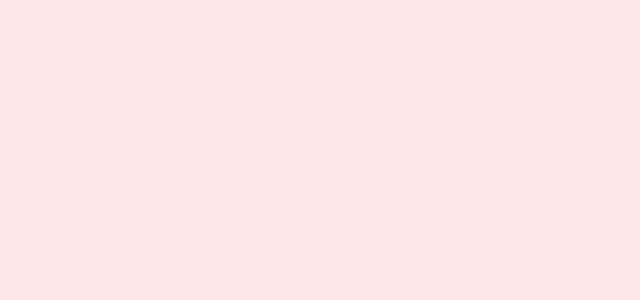
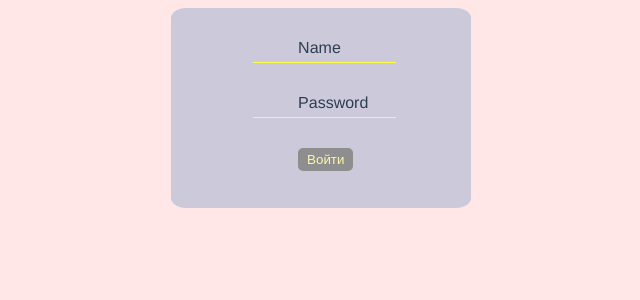
Before and after one commit to js-shag-course/stepchat, a Vue app in the folder web/: page /sign in a window 1280 px wide. Shown: the top 300 px of the page, without its empty margins (343-983 px from the left). Built offline with nearby package versions, Linux system fonts and the light colour scheme.

Commit message:
Е.А
Добавил регистрационную страницу и страницу входа, по путям /reg и /sign

```diff
--- a/web/src/App.vue
+++ b/web/src/App.vue
@@ -3,6 +3,7 @@
       <router-link to="/"></router-link>
       <router-link to="/about"></router-link>
       <router-link to="/reg"></router-link>
+      <router-link to="/sign"></router-link>
     <router-view/>
   </div>
 </template>
--- a/web/src/components/TheReg.vue
+++ b/web/src/components/Registration.vue
@@ -29,7 +29,6 @@ export default {
 <!-- Add "scoped" attribute to limit CSS to this component only -->
 <style scoped lang="scss">
 .registration-table{
-    position: absolute;
     flex-direction: column;
     background-color:#ccc9da ;
     width: 300px;
--- /dev/null
+++ b/web/src/components/SignIn.vue
@@ -0,0 +1,110 @@
+<template>
+<div class = "vhod-table">
+    <div class = "tab">
+        <input type="text" name = "name" autocomplete="off" required>
+        <label for="name" class = "label-name">
+        <span class = "content-name">Name</span>
+        </label>
+    </div>
+
+    <div class = "tab">
+        <input type="password" name = "name" required>
+        <label for="name" class = "label-name">
+        <span class = "content-name">Password</span>
+        </label>
+    </div>
+
+    <div class = "check">
+        <input type="submit" class = "inputcolor" value = "Войти">
+    </div>
+</div>
+</template>
+
+<script>
+export default {
+  name: 'SignIn',
+  props: {}
+}
+</script>
+
+<!-- Add "scoped" attribute to limit CSS to this component only -->
+<style scoped lang="scss">
+.vhod-table{
+    flex-direction: column;
+    background-color:#ccc9da ;
+    width: 300px;
+    height: 200px;
+    margin-left: 40%;
+    border-radius: 5%;
+}
+
+.vhod-table input{
+    margin-left: 65%;
+}
+
+.vhod-table label{
+        margin-left: 65%;
+}
+.vhod-table .check{
+    position: relative;
+    margin-top: 30px;
+    width: 50%;
+    border-radius: 10%;
+    margin-left: 10%;
+}
+
+.tab{
+    position: relative;
+    width: 50%;
+    height: 50px;
+    padding-top: 5px;
+    margin-left: -5%;
+}
+
+.tab input{
+    width: 100%;
+    height: 100%;
+    padding-top: 15px;
+    border: none;
+    outline: none;
+    background-color: #ccc9da;
+}
+
+.tab label{
+    bottom: 0px;
+    left: 0%;
+    width: 95%;
+    height: 100%;
+    position: absolute;
+    pointer-events: none;
+    border-bottom: 1px solid #feff45;
+}
+
+.content-name{
+    position: absolute;
+    bottom: 5px;
+    left: 45px;
+    transition: all 0.3s ease;
+}
+
+.tab input:focus + .label-name .content-name,
+.tab input:valid + .label-name .content-name
+    {
+    transform: translateY(-150%);
+}
+
+.check{
+    position: relative;
+    margin-top: 30px;
+    width: 50%;
+    border-radius: 10%;
+    margin-left: -5%;
+}
+
+.inputcolor{
+    background: #8e8e8e;
+    color: #fff6aa;
+    border: 3px solid #8e8e8e;
+    border-radius: 5px;
+}
+</style>
--- a/web/src/router/index.js
+++ b/web/src/router/index.js
@@ -1,7 +1,6 @@
 import Vue from 'vue'
 import VueRouter from 'vue-router'
 import Home from '../views/Home.vue'
-import Registration from '../views/Registration.vue'
 
 Vue.use(VueRouter)
 
@@ -22,7 +21,12 @@ const routes = [
   {
     path: '/reg',
     name: 'Registration',
-    component: Registration
+    component: () => import(/* webpackChunkName: "about" */ '../views/Registration.vue')
+  },
+  {
+    path: '/sign',
+    name: 'SignIn',
+    component: () => import(/* webpackChunkName: "about" */ '../views/SignIn.vue')
   }
 ]
 
--- a/web/src/views/Registration.vue
+++ b/web/src/views/Registration.vue
@@ -4,10 +4,10 @@
 
 <script>
 // @ is an alias to /src
-import Registration from '@/components/TheReg.vue'
+import Registration from '@/components/Registration.vue'
 
 export default {
-  name: 'Registration',
+  name: 'Reg',
   components: {
     Registration
   }
--- /dev/null
+++ b/web/src/views/SignIn.vue
@@ -0,0 +1,15 @@
+<template>
+    <SignIn />
+</template>
+
+<script>
+// @ is an alias to /src
+import SignIn from '@/components/SignIn.vue'
+
+export default {
+  name: 'Sign',
+  components: {
+    SignIn
+  }
+}
+</script>
```
